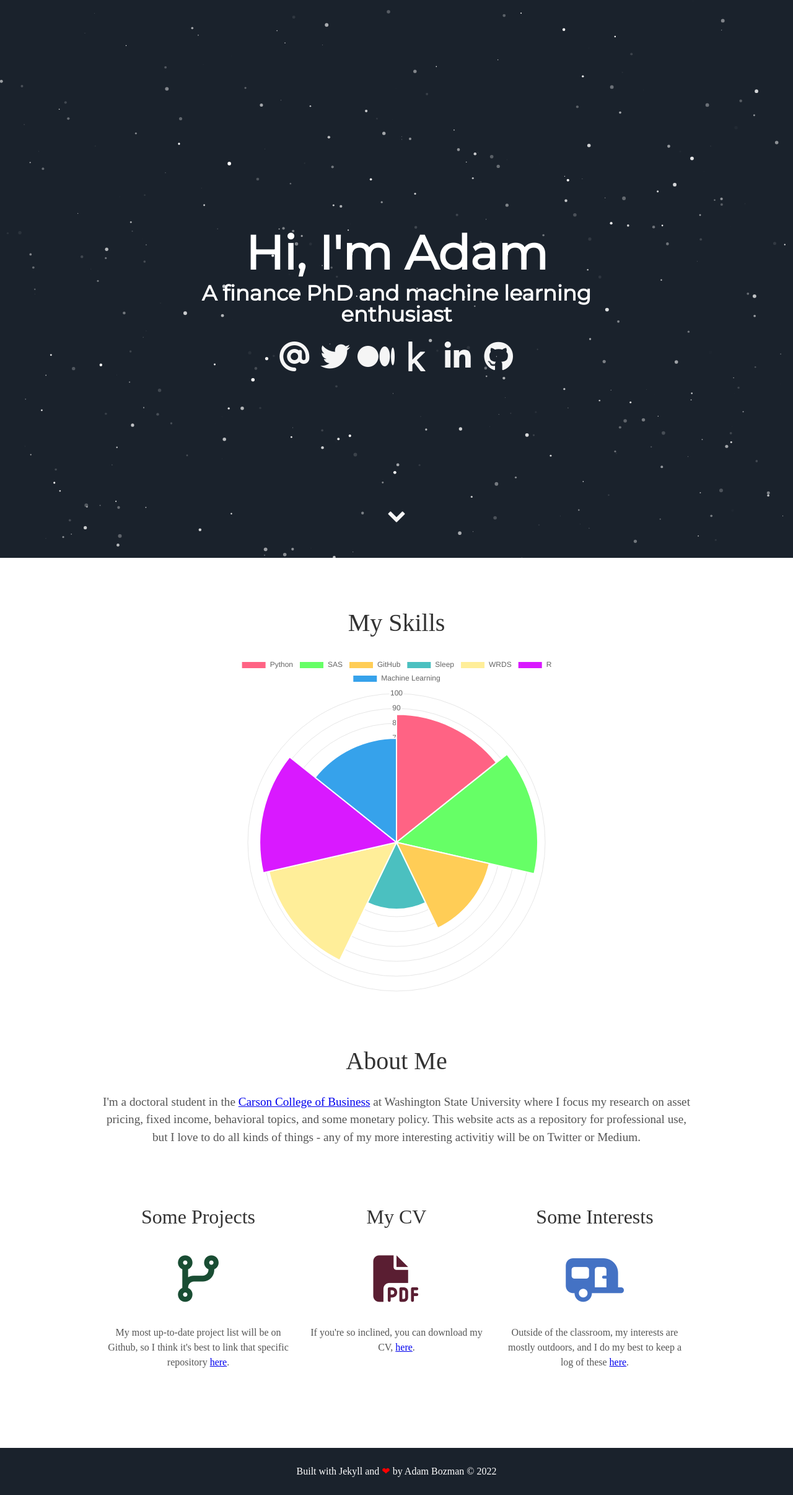
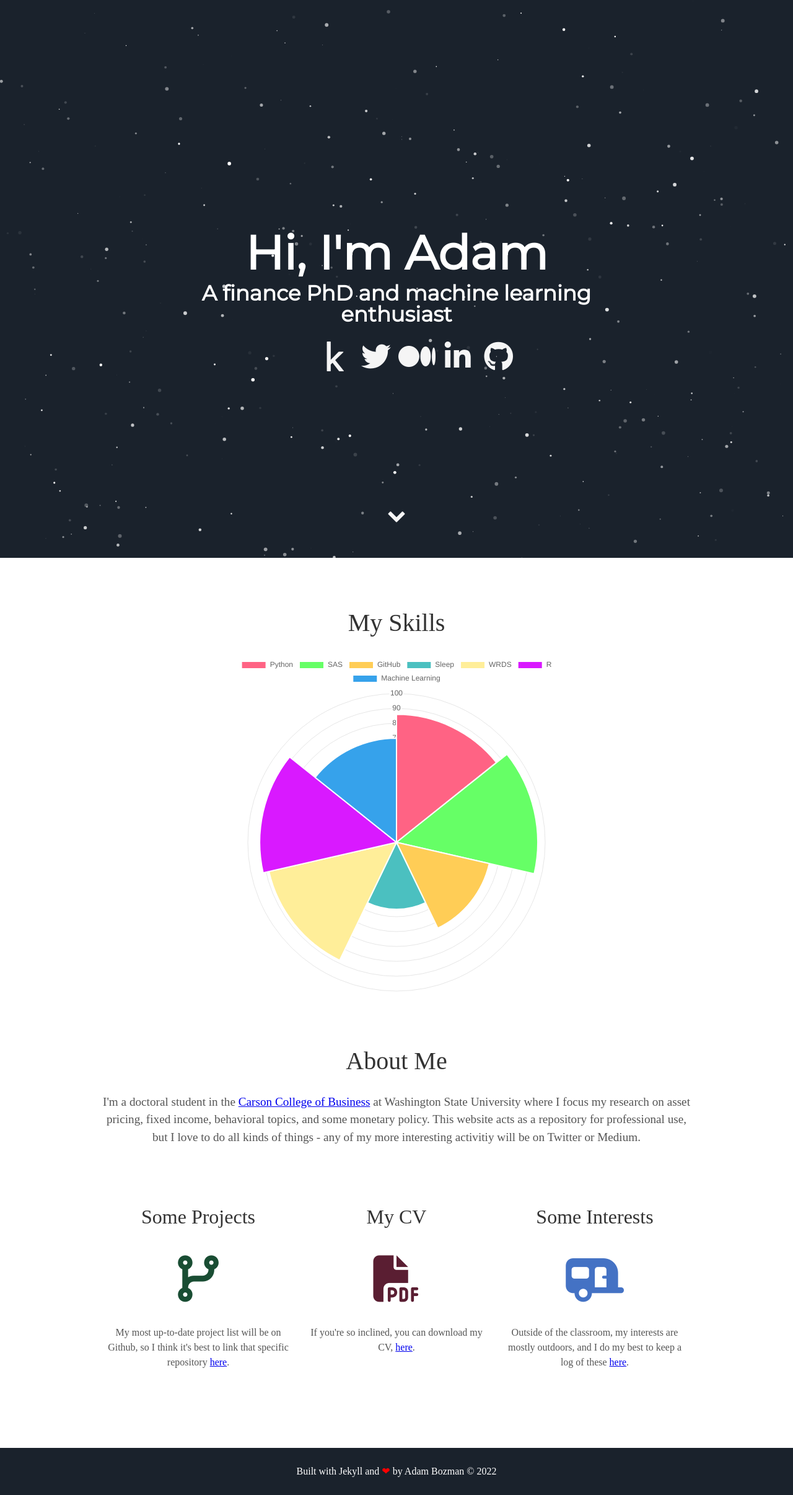
Before and after one commit to adam-bozman/adam-bozman.github.io, a Jekyll site: the page built from index.html, in a window 1280 px wide. Shown: the whole page at 62% size. Built offline with Jekyll 4.4.1, drawn with Linux system fonts in a browser that asks for light colours; nearby versions of some CDN libraries; some web fonts are replaced.

Commit message:
Update header.html

```diff
--- a/_includes/header.html
+++ b/_includes/header.html
@@ -5,10 +5,10 @@
         <span class="site-description">{{ site.user_title }}</span>
       </h1>
       <div class="sub_div">
-        <a aria-label="Send email" href="mailto:adam.bozman@wsu.edu"><i class="fa-solid fa-at fa-3x fa-fw" style="color:#f5f5f5;"></i></a>
+        <a aria-label="Send email" href="mailto:adam.bozman@wsu.edu"><i class="fa-solid fa-circle-envelope fa-3x fa-fw" style="color:#f5f5f5;"></i></a>
+        <a aria-label="My Kaggle" target="_blank" href="https://www.kaggle.com/adambozman"><i class="fa-brands fa-kaggle fa-3x fa-fw" style="color:#f5f5f5;" aria-hidden="true"></i></a>
         <a aria-label="My Twitter" target="_blank" href="https://www.twitter.com/adam_bozman"><i class="fa-brands fa-twitter fa-3x fa-fw" style="color:#f5f5f5;" aria-hidden="true"></i></a>
         <a aria-label="My Medium" target="_blank" href="https://www.medium.com/@bozmanadam"><i class="fa-brands fa-medium fa-3x fa-fw" style="color:#f5f5f5;" aria-hidden="true"></i></a>
-        <a aria-label="My Kaggle" target="_blank" href="https://www.kaggle.com/adambozman"><i class="fa-brands fa-kaggle fa-3x fa-fw" style="color:#f5f5f5;" aria-hidden="true"></i></a>
         <a aria-label="My LinkedIn" target="_blank" href="https://www.linkedin.com/in/adam-bozman-65218b73"><i class="fa-brands fa-linkedin fa-3x fa-fw" style="color:#f5f5f5;" aria-hidden="true"></i></a>
         <a aria-label="My Github" target="_blank" href="https://github.com/adam-bozman"><i class="fa-brands fa-github fa-3x fa-fw" style="color:#f5f5f5;" aria-hidden="true"></i></a>
       </div>
```
